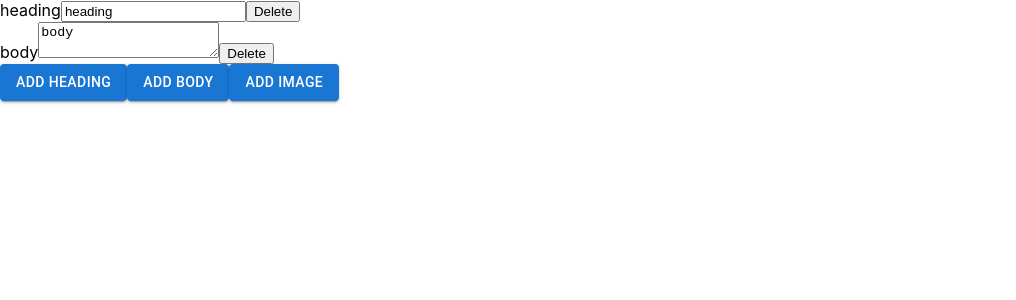
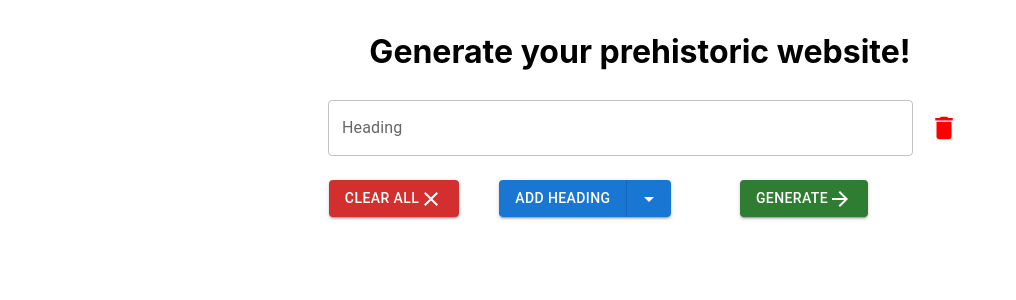
Before and after one commit to rushitote/prehistoric-hackathon, a React (Create React App) app: page / in a window 1280 px wide. Shown: the top 300 px of the page, without its empty margins (0-1016 px from the left). Built offline with nearby package versions, Linux system fonts and the light colour scheme.

Commit message:
improved form ui (#4)

```diff
--- a/package.json
+++ b/package.json
@@ -5,12 +5,15 @@
   "dependencies": {
     "@emotion/react": "^11.4.1",
     "@emotion/styled": "^11.3.0",
+    "@material-ui/icons": "^4.11.2",
+    "@mui/icons-material": "^5.0.0-rc.1",
     "@mui/material": "^5.0.0-rc.1",
     "@testing-library/jest-dom": "^5.11.4",
     "@testing-library/react": "^11.1.0",
     "@testing-library/user-event": "^12.1.10",
     "react": "^17.0.2",
     "react-dom": "^17.0.2",
+    "react-router-dom": "^5.3.0",
     "react-scripts": "4.0.3",
     "web-vitals": "^1.0.1"
   },
--- a/src/App.js
+++ b/src/App.js
@@ -1,10 +1,38 @@
-import './App.css';
+import "./App.css";
 import Form from "./components/Form";
+import {
+  BrowserRouter as Router,
+  Switch,
+  Route,
+} from "react-router-dom";
 
 function App() {
   return (
-    <Form />
+    <div>
+      <Form />
+    </div>
   );
 }
 
-export default App;
+function Ok() {
+  //get value by JSON.parse(window.localStorage.getItem("formElements"))
+  return "ok";
+}
+
+function AppRouter() {
+  return (
+    <Router>
+      <div>
+        <Switch>
+          <Route exact path="/">
+            <App />
+          </Route>
+        </Switch>
+        <Switch>
+          <Route path="/generated-site" component={Ok} />
+        </Switch>
+      </div>
+    </Router>
+  );
+}
+export default AppRouter;
--- a/src/components/Button.js
+++ /dev/null
@@ -1,13 +0,0 @@
-import React from "react";
-import Button from '@mui/material/Button';
-
-// icon button
-export default function btn({onElementAdd, type}) {
-  const onAdd = ()=>{
-    onElementAdd(type)
-  }
-
-  return (
-    <Button variant="contained" onClick={onAdd}>Add {type}</Button>
-  );
-}
--- /dev/null
+++ b/src/components/ButtonGroup.js
@@ -0,0 +1,93 @@
+import * as React from 'react';
+import Button from '@mui/material/Button';
+import ButtonGroup from '@mui/material/ButtonGroup';
+import ArrowDropDownIcon from '@mui/icons-material/ArrowDropDown';
+import ClickAwayListener from '@mui/material/ClickAwayListener';
+import Grow from '@mui/material/Grow';
+import Paper from '@mui/material/Paper';
+import Popper from '@mui/material/Popper';
+import MenuItem from '@mui/material/MenuItem';
+import MenuList from '@mui/material/MenuList';
+
+export default function SplitButton({options, addElement}) {
+  let newOptions = options.map((option) => {
+      return ("Add " + option)
+  })
+
+  const [open, setOpen] = React.useState(false);
+  const anchorRef = React.useRef(null);
+  const [selectedIndex, setSelectedIndex] = React.useState(0);
+
+  const handleClick = () => {
+    console.info(`You clicked ${options[selectedIndex]}`);
+    addElement(options[selectedIndex]);
+  };
+
+  const handleMenuItemClick = (event, index) => {
+    setSelectedIndex(index);
+    setOpen(false);
+  };
+
+  const handleToggle = () => {
+    setOpen((prevOpen) => !prevOpen);
+  };
+
+  const handleClose = (event) => {
+    if (anchorRef.current && anchorRef.current.contains(event.target)) {
+      return;
+    }
+
+    setOpen(false);
+  };
+
+  return (
+    <React.Fragment>
+      <ButtonGroup variant="contained" ref={anchorRef} aria-label="split button">
+        <Button onClick={handleClick}>{newOptions[selectedIndex]}</Button>
+        <Button
+          size="small"
+          aria-controls={open ? 'split-button-menu' : undefined}
+          aria-expanded={open ? 'true' : undefined}
+          aria-label="select merge strategy"
+          aria-haspopup="menu"
+          onClick={handleToggle}
+        >
+          <ArrowDropDownIcon />
+        </Button>
+      </ButtonGroup>
+      <Popper
+        open={open}
+        anchorEl={anchorRef.current}
+        role={undefined}
+        transition
+        disablePortal
+      >
+        {({ TransitionProps, placement }) => (
+          <Grow
+            {...TransitionProps}
+            style={{
+              transformOrigin:
+                placement === 'bottom' ? 'center top' : 'center bottom',
+            }}
+          >
+            <Paper>
+              <ClickAwayListener onClickAway={handleClose}>
+                <MenuList id="split-button-menu">
+                  {newOptions.map((option, index) => (
+                    <MenuItem
+                      key={option}
+                      selected={index === selectedIndex}
+                      onClick={(event) => handleMenuItemClick(event, index)}
+                    >
+                      {option}
+                    </MenuItem>
+                  ))}
+                </MenuList>
+              </ClickAwayListener>
+            </Paper>
+          </Grow>
+        )}
+      </Popper>
+    </React.Fragment>
+  );
+}
--- a/src/components/Form.js
+++ b/src/components/Form.js
@@ -1,7 +1,14 @@
-import React, { useState } from "react";
+import React from "react";
+import Button from "@mui/material/Button";
+import Box from "@mui/material/Box";
+import Stack from "@mui/material/Stack";
+import Grid from "@mui/material/Grid";
+import ArrowForwardIcon from "@mui/icons-material/ArrowForward";
+import ClearIcon from "@mui/icons-material/Clear";
+import { Link } from "react-router-dom";
 import FormElement from "./FormElement";
-import Button from "./Button";
-
+import useLocalStorage from "../util/UseLocalStorage";
+import ButtonGroup from "./ButtonGroup";
 
 /*
 formElement{
@@ -11,16 +18,11 @@ formElement{
 */
 
 export default function Form() {
-  const [formElements, setFormElements] = useState([
+  const [formElements, setFormElements] = useLocalStorage("formElements", [
     {
       key: Math.random(),
       type: "heading",
-      value: "heading",
-    },
-    {
-      key: Math.random(),
-      type: "body",
-      value: "body",
+      value: "",
     },
   ]);
 
@@ -30,12 +32,29 @@ export default function Form() {
       {
         key: Math.random(),
         type,
-        value: ""
+        value: "",
       },
     ]);
   };
+
+  const onClearClick = () => {
+    setFormElements([]);
+  };
   return (
-    <div>
+    <Box
+      sx={{
+        "& .MuiTextField-root": { m: 1, width: "100%" },
+        textAlign: "center",
+        width: "50%",
+        marginLeft: "auto",
+        marginRight: "auto",
+      }}
+      noValidate
+      mt={4}
+      autoComplete="off"
+    >
+      <h1>Generate your prehistoric website!</h1>
+      <Stack spacing={2}>
         {formElements.map((element, index) => {
           return (
             <FormElement
@@ -46,9 +65,28 @@ export default function Form() {
             />
           );
         })}
-      <Button type="heading" onElementAdd={onElementAdd}/>
-      <Button type="body"  onElementAdd={onElementAdd}/>
-      <Button type="image"  onElementAdd={onElementAdd}/>
-    </div>
+        <div></div>
+      </Stack>
+      <Grid container sx={{ alignItems: "center" }} spacing={2}>
+        <Grid item xs={3}>
+          <Button variant="contained" color="error" onClick={onClearClick}>
+            Clear All {<ClearIcon />}
+          </Button>
+        </Grid>
+        <Grid item xs={4}>
+          <ButtonGroup
+            options={["heading", "image", "body"]}
+            addElement={onElementAdd}
+          />
+        </Grid>
+        <Grid item xs={4}>
+          <Link to="generated-site" style={{ textDecoration: "none" }}>
+            <Button variant="contained" color="success">
+              Generate {<ArrowForwardIcon />}
+            </Button>
+          </Link>
+        </Grid>
+      </Grid>
+    </Box>
   );
 }
--- a/src/components/FormElement.js
+++ b/src/components/FormElement.js
@@ -1,4 +1,8 @@
 import React, { useState } from "react";
+import TextField from "@mui/material/TextField";
+import IconButton from "@mui/material/IconButton";
+import Grid from "@mui/material/Grid";
+import DeleteIcon from "@mui/icons-material/Delete";
 
 export default function FormElement({ formElements, setFormElements, index }) {
   const [elementValue, setElementValue] = useState(formElements[index].value);
@@ -10,20 +14,45 @@ export default function FormElement({ formElements, setFormElements, index }) {
   };
 
   const onDeleteClick = () => {
-    setFormElements(formElements.filter(element=>{
-      return element.key!==formElements[index].key
-    }));
+    setFormElements(
+      formElements.filter((element) => {
+        return element.key !== formElements[index].key;
+      })
+    );
   };
 
   return (
     <div>
-      <label>{formElements[index].type}</label>
-      {formElements[index].type === "body" ? (
-        <textarea value={elementValue} onChange={onInputChange} />
-      ) : (
-        <input type="text" value={elementValue} onChange={onInputChange} />
-      )}
-      <button onClick={onDeleteClick}>Delete</button>
+      {/* <label>{formElements[index].type}</label> */}
+      <Grid container sx={{ alignItems: "center" }} spacing={2}>
+        <Grid item xs={11}>
+          {formElements[index].type === "body" ? (
+            <TextField
+              id="outlined-multiline-flexible"
+              label="Body Text"
+              multiline
+              maxRows={15}
+              value={elementValue}
+              onChange={onInputChange}
+            />
+          ) : (
+            <TextField
+              id="outlined-basic"
+              label={
+                formElements[index].type === "image" ? "Image Link" : "Heading"
+              }
+              variant="outlined"
+              value={elementValue}
+              onChange={onInputChange}
+            />
+          )}
+        </Grid>
+        <Grid item xs={1}>
+          <IconButton aria-label="delete" onClick={onDeleteClick}>
+            <DeleteIcon sx={{ color: "red", fontSize: 30}} />
+          </IconButton>
+        </Grid>
+      </Grid>
     </div>
   );
 }
--- /dev/null
+++ b/src/util/UseLocalStorage.js
@@ -0,0 +1,36 @@
+import { useState } from "react";
+
+//source: https://usehooks.com/useLocalStorage/
+export default function useLocalStorage(key, initialValue) {
+    // State to store our value
+    // Pass initial state function to useState so logic is only executed once
+    const [storedValue, setStoredValue] = useState(() => {
+      try {
+        // Get from local storage by key
+        const item = window.localStorage.getItem(key);
+        // Parse stored json or if none return initialValue
+        return item ? JSON.parse(item) : initialValue;
+      } catch (error) {
+        // If error also return initialValue
+        console.log(error);
+        return initialValue;
+      }
+    });
+    // Return a wrapped version of useState's setter function that ...
+    // ... persists the new value to localStorage.
+    const setValue = (value) => {
+      try {
+        // Allow value to be a function so we have same API as useState
+        const valueToStore =
+          value instanceof Function ? value(storedValue) : value;
+        // Save state
+        setStoredValue(valueToStore);
+        // Save to local storage
+        window.localStorage.setItem(key, JSON.stringify(valueToStore));
+      } catch (error) {
+        // A more advanced implementation would handle the error case
+        console.log(error);
+      }
+    };
+    return [storedValue, setValue];
+  }
```
Also changed, not shown: 1 other file (tests, documents, lock files or other folders). Lines whose indentation alone changed are shown as unchanged.
